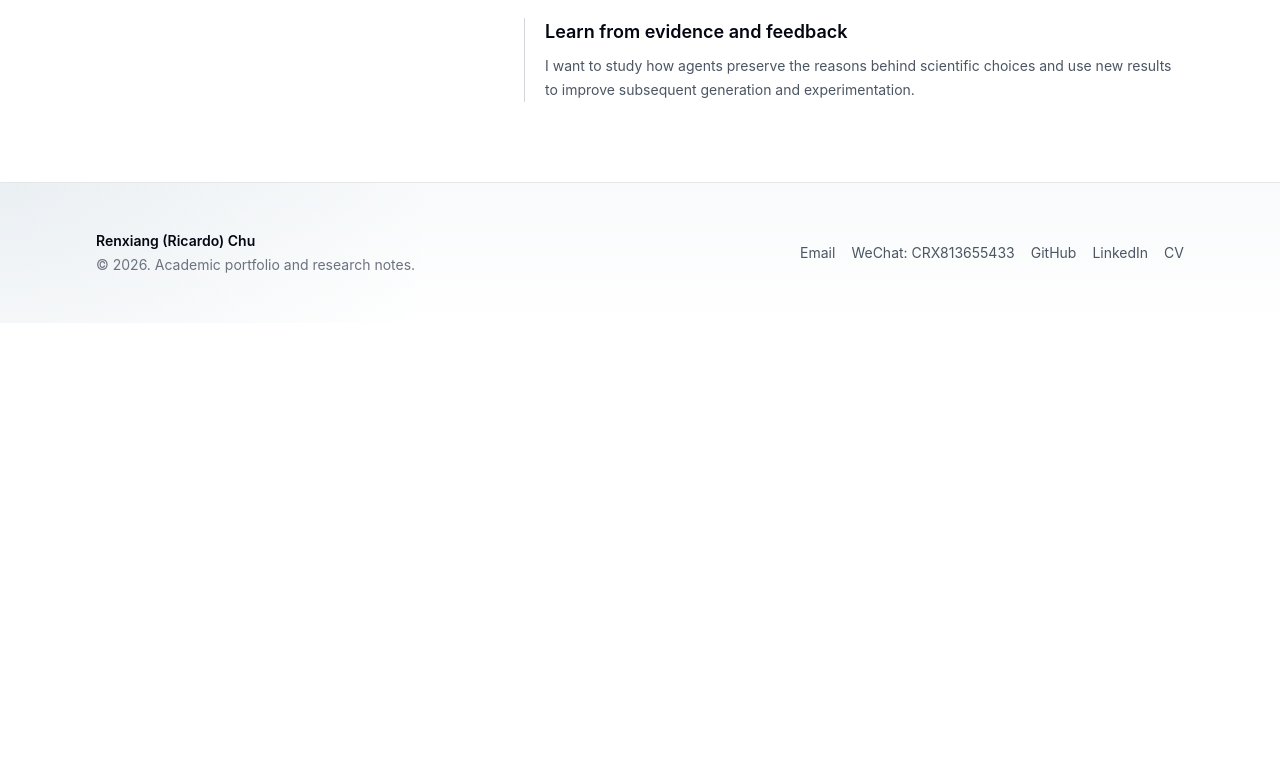
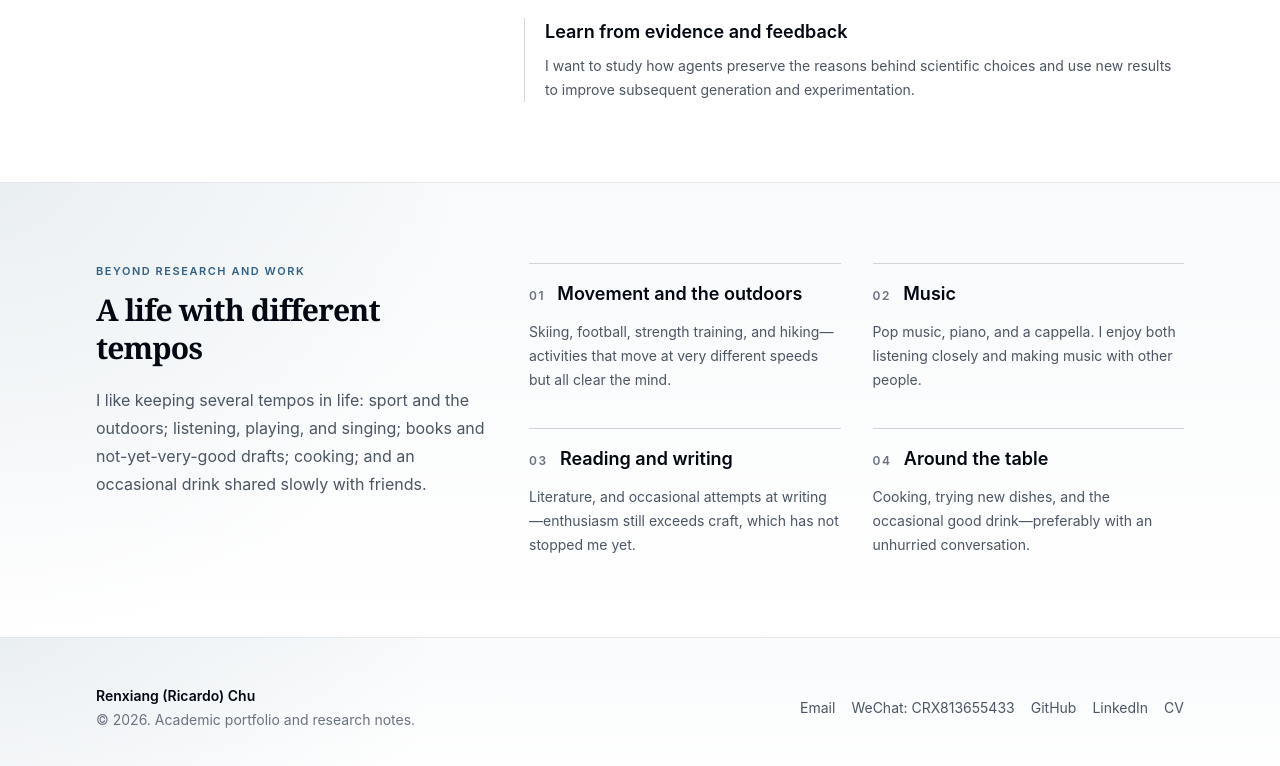
Before and after one commit to irrrricardo/irrrricardo.github.io, a Next.js app: page /about in a window 1280 px wide. Shown: the part 2351-3117 px from the top of the page. Before the commit the page ends 2674 px from the top, so only its background shows below. Built offline with nearby package versions, Linux system fonts and the light colour scheme.

Commit message:
feat: add beyond work interests

```diff
--- a/src/app/about/page.js
+++ b/src/app/about/page.js
@@ -2,7 +2,7 @@
 
 import { useEffect, useState } from 'react';
 import Image from 'next/image';
-import { education, industryExperience, profile, researchApproach, researchDirections } from '@/lib/profile';
+import { beyondWork, education, industryExperience, profile, researchApproach, researchDirections } from '@/lib/profile';
 import { translations } from '@/lib/translations';
 
 function useLanguage() {
@@ -146,6 +146,35 @@ export default function AboutPage() {
           </div>
         </div>
       </section>
+
+      <section className="soft-section border-t border-gray-200 py-20 dark:border-gray-800">
+        <div className="section-shell">
+          <div className="grid gap-10 lg:grid-cols-[0.75fr_1.25fr]">
+            <div>
+              <p className="eyebrow">{lang === 'zh' ? '研究与工作之外' : 'Beyond research and work'}</p>
+              <h2 className="mt-3 text-3xl font-semibold leading-tight text-gray-950 dark:text-white">
+                {lang === 'zh' ? '不同节奏里的生活' : 'A life with different tempos'}
+              </h2>
+              <p className="mt-5 max-w-xl text-base leading-7 text-gray-600 dark:text-gray-300">
+                {lang === 'zh'
+                  ? '我喜欢让生活保持一些不同的节奏：有时去运动和户外，有时听音乐、弹琴或唱歌，也会读书、写一点不太成熟的东西，做饭，或者和朋友慢慢喝一杯。'
+                  : 'I like keeping several tempos in life: sport and the outdoors; listening, playing, and singing; books and not-yet-very-good drafts; cooking; and an occasional drink shared slowly with friends.'}
+              </p>
+            </div>
+            <div className="grid gap-x-8 gap-y-9 sm:grid-cols-2">
+              {beyondWork.map((interest) => (
+                <article key={interest.number} className="border-t border-gray-300 pt-4 dark:border-gray-700">
+                  <div className="flex items-baseline gap-3">
+                    <span className="text-xs font-semibold tracking-[0.14em] text-secondary">{interest.number}</span>
+                    <h3 className="text-lg font-semibold text-gray-950 dark:text-white">{text(interest.title, lang)}</h3>
+                  </div>
+                  <p className="mt-3 text-sm leading-6 text-gray-600 dark:text-gray-300">{text(interest.description, lang)}</p>
+                </article>
+              ))}
+            </div>
+          </div>
+        </div>
+      </section>
     </>
   );
 }
```
Also changed, not shown: src/lib/profile.js.
